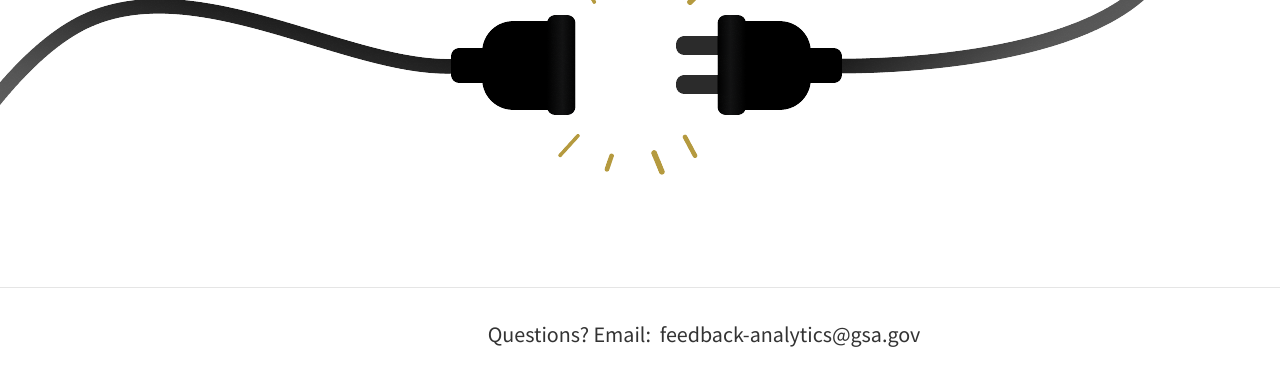
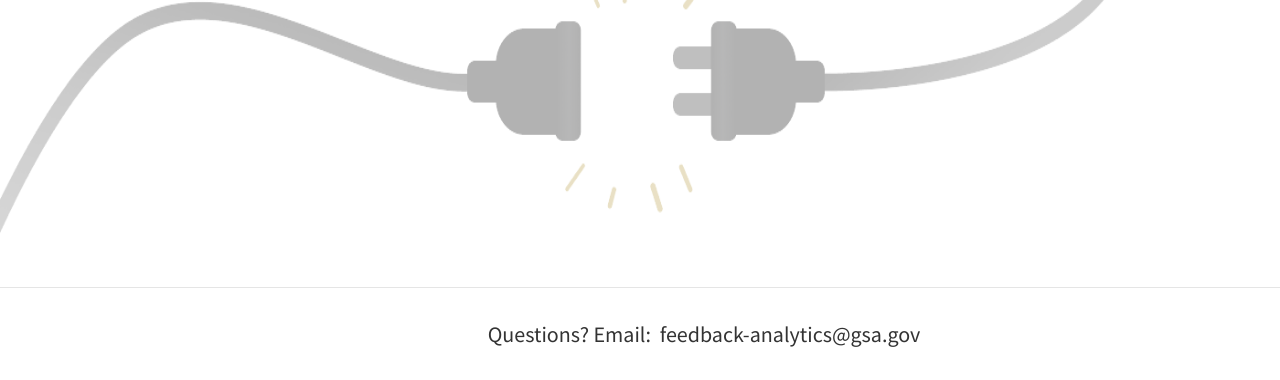
Before and after one commit to GSA/touchpoints-maintenance-page, a plain HTML site: page index.html in a window 1280 px wide. Shown: the part 420-800 px from the top of the page. Drawn offline with Linux system fonts and the light colour scheme.

Commit message:
TP-65 Scale background image and decrease opacity

```diff
--- a/index.html
+++ b/index.html
@@ -1,5 +1,6 @@
 <!DOCTYPE html>
 <html lang="en" dir="ltr">
+
 <head>
     <meta charset="utf-8">
     <title>Touchpoints - Maintenance Page</title>
@@ -13,11 +14,31 @@
         font-size: 36px;
     }
 
-    body {
+    html, body {
+      width: 100%;
+      height: 100%;
+    }
+
+    .bg-plug {
+      width: 100%;
+      height: 100%;
+      min-width: 100%;
+      min-height: 100%;
+      position: relative;
+    }
+
+    .bg-plug::before {
       background-image: url("/assets/img/maintenance_plug.png");
-      background-repeat: no-repeat;
-      background-attachment: fixed;
-      background-position: center;
+      background-size: 100% 100%;
+      content: "";
+      display: block;
+      position: absolute;
+      top: 0;
+      left: 0;
+      width: 100%;
+      height: 100%;
+      z-index: -2;
+      opacity: 0.3;
     }
 
     article {
@@ -46,16 +67,19 @@
         vertical-align: middle;
         width: 100%;
     }
+
     @media all and (max-width: 39.99em) {
         h1 {
             font-size: 32px;
         }
     }
+
     @media all and (min-width: 40em) {
         .usa-prose h1 {
             margin-top: 75px;
             font-size: 50px;
         }
+
         .message,
         footer {
             font-size: 22px;
@@ -65,7 +89,7 @@
     <script src="/assets/js/all.js"></script>
 </head>
 
-<body>
+<body class="bg-plug">
     <div class="usa-banner">
         <div class="usa-accordion">
             <header class="usa-banner__header">
```
Lines whose indentation alone changed are shown as unchanged.
